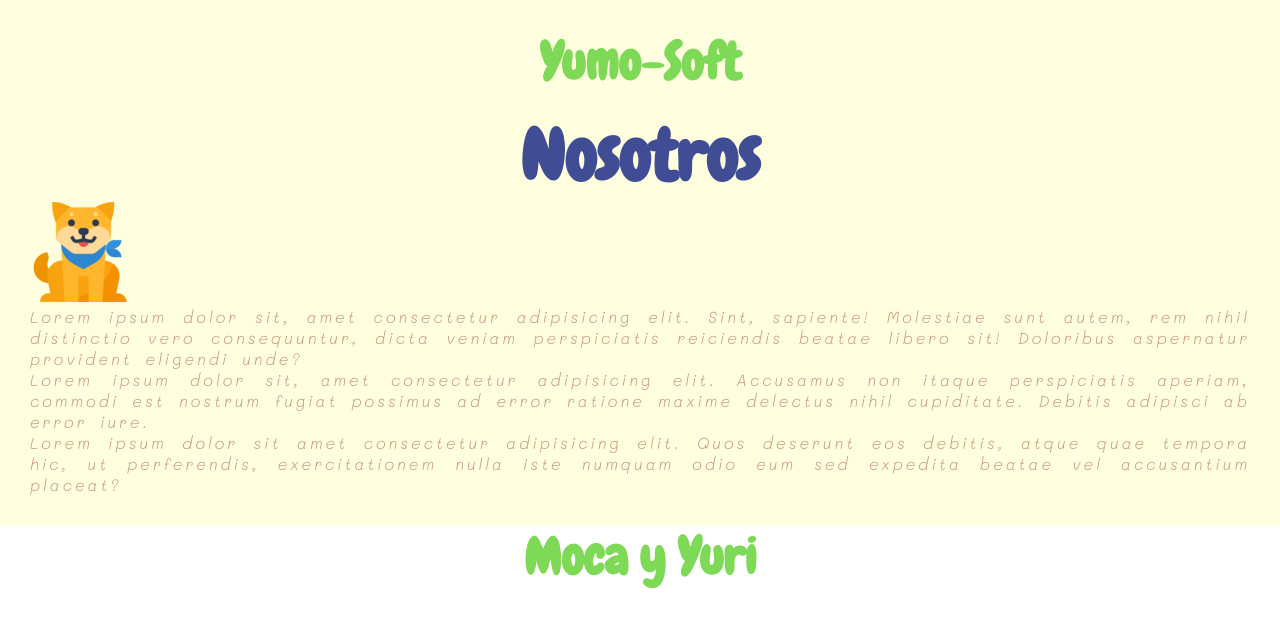
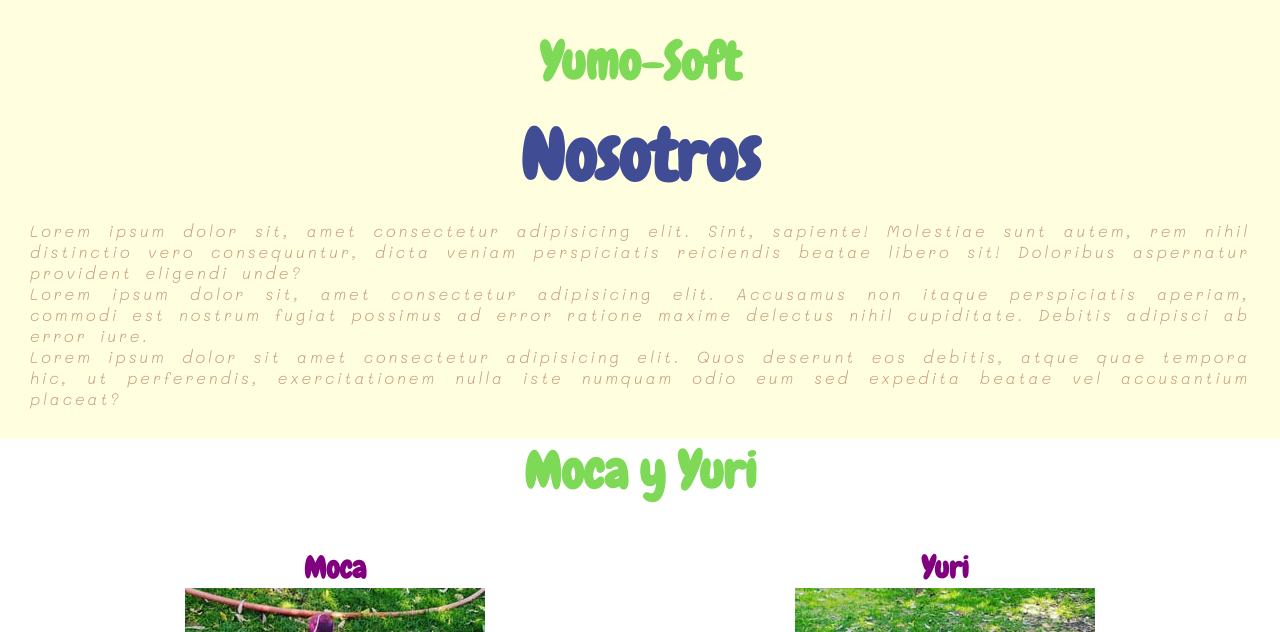
Before and after one commit to LupisSV/Yumo-Soft, a plain HTML site: page nosotros.html in a window 1280 px wide. Shown: the part 107-739 px from the top of the page. Drawn offline with nearby package versions, Linux system fonts and the light colour scheme.

Commit message:
Eliminar imagen

```diff
--- a/nosotros.html
+++ b/nosotros.html
@@ -34,7 +34,7 @@
         <h2>Yumo-Soft</h2>
         <h1>Nosotros</h1>
         <div>
-            <img src="img/shiba.png" alt="">
+            <img src="" alt="">
         </div>
         <div>
             <p>Lorem ipsum dolor sit, amet consectetur adipisicing elit. Sint, sapiente! Molestiae sunt autem, rem nihil distinctio vero consequuntur, dicta veniam perspiciatis reiciendis beatae libero sit! Doloribus aspernatur provident eligendi unde?</p>
```
